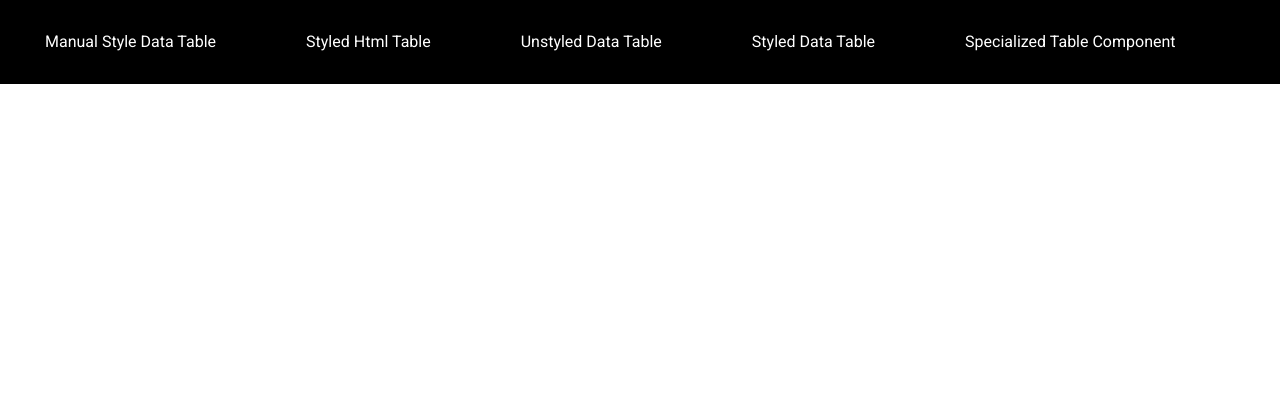
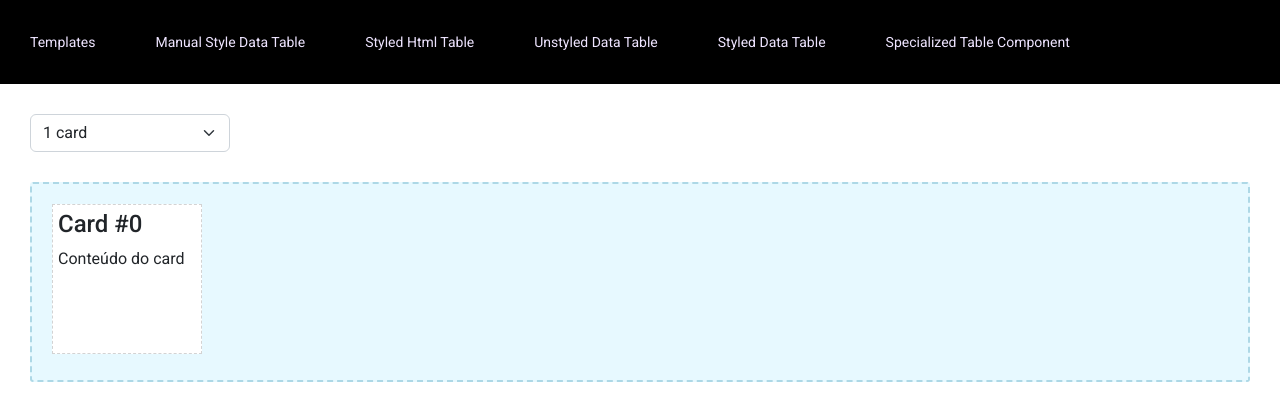
Before and after one commit to harleivicente/angular-scalable-tables, an Angular app: page /templates in a window 1280 px wide. Before the commit this address led to /. Shown: the top 420 px of the page. Built offline with nearby package versions, Linux system fonts and the light colour scheme.

Commit message:
demo template

```diff
--- a/apps/treino/src/app/app.component.html
+++ b/apps/treino/src/app/app.component.html
@@ -1,6 +1,7 @@
 
 
 <header>
+    <div class="menu-item"> <a [routerLink]="'/templates'"> Templates </a> </div>
     <div class="menu-item"> <a [routerLink]="'/manual-data-table'"> Manual Style Data Table </a> </div>
     <div class="menu-item"> <a [routerLink]="'/styled-html-table'"> Styled Html Table </a> </div>
     <div class="menu-item"> <a [routerLink]="'/unstyled-data-table'"> Unstyled Data Table </a> </div>
@@ -9,3 +10,7 @@
 </header>
 
 <router-outlet></router-outlet>
+
+<ng-template abc>
+    <span abc> Hi There </span>
+</ng-template>
--- a/apps/treino/src/app/app.component.scss
+++ b/apps/treino/src/app/app.component.scss
@@ -6,11 +6,12 @@ header {
     display: flex;
 
     .menu-item {
-        padding: 30px 45px;
+        padding: 30px 30px;
 
         a {
-            color: white;
+            color: #eee4ff;
             text-decoration: none;
+            font-size: 14px;
         }
     }
 
--- a/apps/treino/src/app/app.component.ts
+++ b/apps/treino/src/app/app.component.ts
@@ -1,4 +1,4 @@
-import { Component, OnInit } from '@angular/core';
+import { Component, OnInit, ViewChild } from '@angular/core';
 
 @Component({
   selector: 'ui-root',
@@ -6,10 +6,15 @@ import { Component, OnInit } from '@angular/core';
   styleUrls: ['./app.component.scss']
 })
 export class AppComponent implements OnInit {
+  @ViewChild('[abc]', {  static: true }) abc;
 
   constructor() {}
 
-  ngOnInit() {}
+  ngOnInit() {
+    setTimeout(() => {
+      console.log(this.abc);
+    }, 3000);
+  }
 
 
 }
--- /dev/null
+++ b/apps/treino/src/app/demo-templates/demo-templates.component.html
@@ -0,0 +1,19 @@
+
+<select class="form-select" [formControl]="selectFormControl">
+    <option value="1"> 1 card </option>
+    <option value="3"> 3 card </option>
+    <option value="5"> 5 card </option>
+    <option value="10"> 10 card </option>
+</select>
+
+<div class="card-container">
+    <ng-container #container></ng-container>
+</div>
+
+
+<ng-template #cardTemplate let-indexa="index">
+    <div class="card" >
+        <h4> Card #{{ indexa }}</h4>
+        <p> Conteúdo do card </p>
+    </div>
+</ng-template>
--- /dev/null
+++ b/apps/treino/src/app/demo-templates/demo-templates.component.scss
@@ -0,0 +1,31 @@
+
+:host {
+    display: block;
+    padding: 30px;
+}
+
+select {
+    width: 200px;
+}
+
+.card-container {
+    background-color: #e7f9ff;
+    width: 100%;
+    padding: 15px;
+    margin-top: 30px;
+    min-height: 200px;
+    border-radius: 3px;
+    border: 2px dashed lightblue;
+    display: flex;
+    flex-wrap: wrap;
+}
+
+.card {
+    width: 150px;
+    height: 150px;
+    padding: 5px;
+    margin: 5px;
+    border-radius: 0px;
+    background-color: white;
+    border: 1px dashed lightgrey;
+}
--- /dev/null
+++ b/apps/treino/src/app/demo-templates/demo-templates.component.ts
@@ -0,0 +1,35 @@
+import { Component, OnInit, TemplateRef, ViewChild, ViewContainerRef } from '@angular/core';
+import { FormControl } from '@angular/forms';
+
+@Component({
+  selector: 'ui-demo-templates',
+  templateUrl: './demo-templates.component.html',
+  styleUrls: ['./demo-templates.component.scss']
+})
+export class DemoTemplatesComponent implements OnInit {
+  @ViewChild('cardTemplate', { static: true }) cardTempamplate: TemplateRef<any>;
+  @ViewChild('container', { static: true, read: ViewContainerRef }) container: ViewContainerRef;
+
+  protected selectFormControl: FormControl = new FormControl(1);
+
+  constructor() {}
+
+  ngOnInit() {
+    const numberOfCards = this.selectFormControl.value;
+    this.updateCards(numberOfCards);
+
+    this.selectFormControl.valueChanges.subscribe(number => {
+      this.updateCards(number);
+    });
+  }
+
+  private updateCards(numberOfCards: number) {
+    this.container.clear();
+    for (let index = 0; index < numberOfCards; index++) {
+      this.container.createEmbeddedView(this.cardTempamplate, {
+        index: index
+      });
+    }
+  }
+
+}
```
Also changed, not shown: apps/treino/src/app/app.module.ts (+7 -1 lines).
